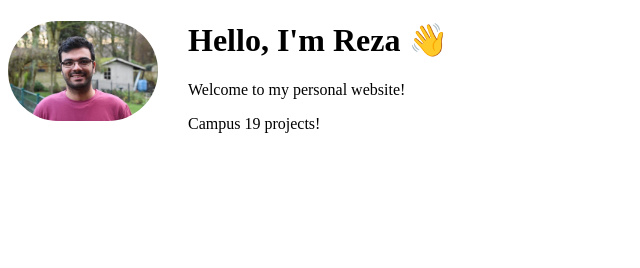
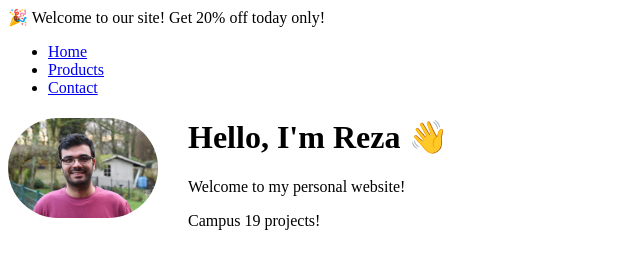
Before and after one commit to RezaShakeri19/RezaShakeri19.github.io, a plain HTML site: page index.html in a window 1280 px wide. Shown: the whole page, without its empty margins (0-640 px from the left). Drawn offline with Linux system fonts and the light colour scheme.

Commit message:
Update index.html

```diff
--- a/index.html
+++ b/index.html
@@ -7,6 +7,18 @@
   <link href="stylesheet.css" rel="stylesheet" type="text/css"/>
 </head>
 <body>
+    <header>
+    <div class="ribbon">
+      🎉 Welcome to our site! Get 20% off today only!
+    </div>
+    <nav>
+      <ul>
+        <li><a href="#">Home</a></li>
+        <li><a href="#">Products</a></li>
+        <li><a href="#">Contact</a></li>
+      </ul>
+    </nav>
+  </header>
   <main>
     <div>
   <img src="RezaShakeri.jpg"/>
```
